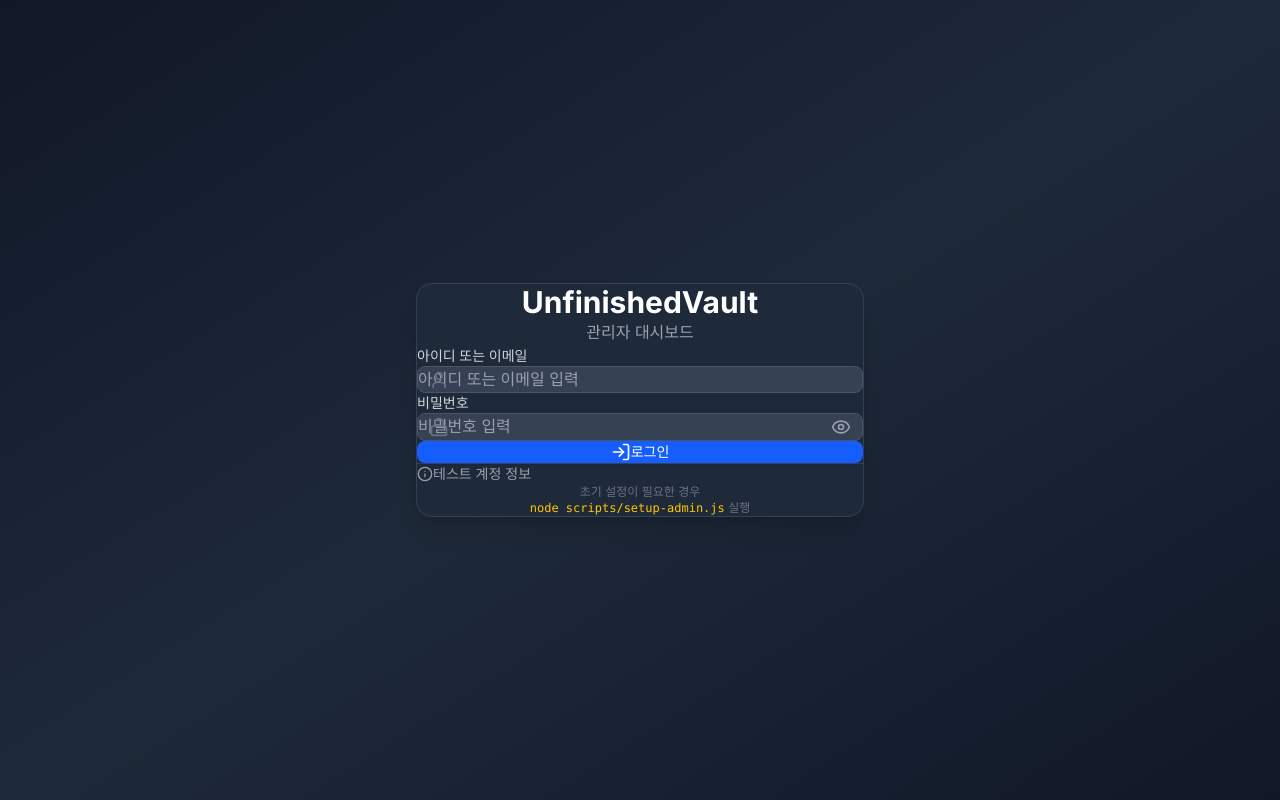
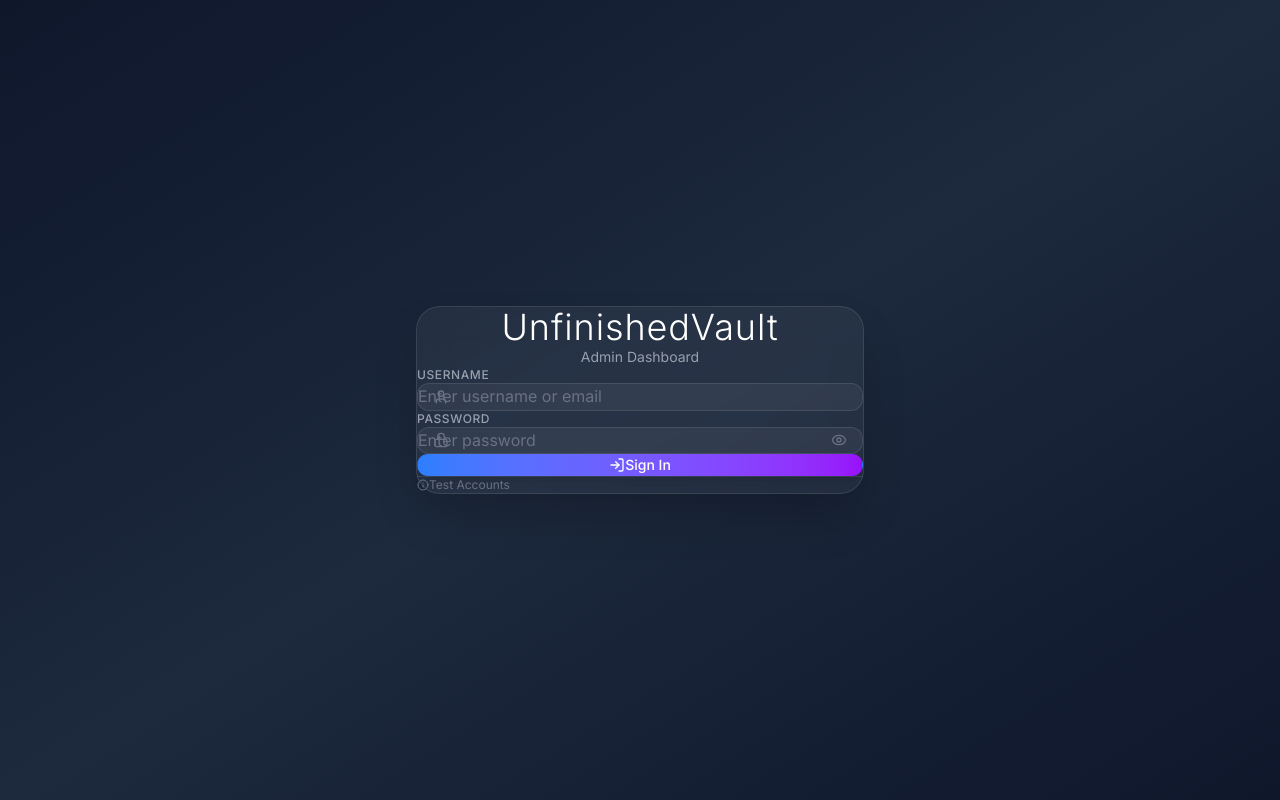
Before and after one commit to HelloWorldSagwa/UnfinishedVaultManager, a Next.js app: page /login in a window 1280 px wide. Built offline with nearby package versions, Linux system fonts and the light colour scheme.

Commit message:
Redesign: Minimal and modern login page UI with glassmorphism effect

```diff
--- a/src/app/(auth)/login/page.tsx
+++ b/src/app/(auth)/login/page.tsx
@@ -34,10 +34,8 @@ export default function LoginPage() {
       // 로그인 성공
       console.log('Login successful, redirecting to dashboard...')
       setLoading(false)
-      // Force redirect with timeout to ensure state updates
-      setTimeout(() => {
-        window.location.href = '/dashboard'
-      }, 100)
+      // Force redirect with replace to avoid history issues
+      window.location.replace('/dashboard')
     } catch (err: any) {
       setError('로그인 중 오류가 발생했습니다.')
       console.error('Login error:', err)
@@ -47,10 +45,10 @@ export default function LoginPage() {
 
   // 기본 계정 정보 (개발용)
   const defaultAccounts = [
-    { role: '최고 관리자', username: 'superadmin', password: 'Admin@2024!', badge: 'bg-red-500' },
-    { role: '일반 관리자', username: 'admin', password: 'Admin@2024!', badge: 'bg-blue-500' },
-    { role: '모더레이터', username: 'moderator', password: 'Mod@2024!', badge: 'bg-green-500' },
-    { role: '뷰어', username: 'viewer', password: 'View@2024!', badge: 'bg-gray-500' },
+    { role: 'Super Admin', username: 'superadmin', password: 'Admin@2024!', badge: 'bg-red-500' },
+    { role: 'Admin', username: 'admin', password: 'Admin@2024!', badge: 'bg-blue-500' },
+    { role: 'Moderator', username: 'moderator', password: 'Mod@2024!', badge: 'bg-green-500' },
+    { role: 'Viewer', username: 'viewer', password: 'View@2024!', badge: 'bg-gray-500' },
   ]
 
   const fillCredentials = (username: string, password: string) => {
@@ -59,64 +57,64 @@ export default function LoginPage() {
   }
 
   return (
-    <div className="min-h-screen flex items-center justify-center bg-gradient-to-br from-gray-900 via-gray-800 to-gray-900">
-      <div className="w-full max-w-md">
-        <div className="bg-gray-800 rounded-2xl shadow-xl p-8 border border-gray-700">
-          <div className="text-center mb-8">
-            <h1 className="text-3xl font-bold text-white mb-2">UnfinishedVault</h1>
-            <p className="text-gray-400">관리자 대시보드</p>
+    <div className="min-h-screen flex items-center justify-center bg-gradient-to-br from-slate-900 via-slate-800 to-slate-900">
+      <div className="w-full max-w-md mx-8">
+        <div className="bg-white/5 backdrop-blur-lg rounded-3xl shadow-2xl p-12 border border-white/10">
+          <div className="text-center mb-12">
+            <h1 className="text-4xl font-light text-white mb-3 tracking-wide">UnfinishedVault</h1>
+            <p className="text-gray-400 text-sm">Admin Dashboard</p>
           </div>
 
-          <form onSubmit={handleLogin} className="space-y-6">
+          <form onSubmit={handleLogin} className="space-y-8">
             <div>
-              <label htmlFor="username" className="block text-sm font-medium text-gray-300 mb-2">
-                아이디 또는 이메일
+              <label htmlFor="username" className="block text-xs font-medium text-gray-400 mb-3 uppercase tracking-wider">
+                Username
               </label>
               <div className="relative">
-                <User className="absolute left-3 top-1/2 transform -translate-y-1/2 h-5 w-5 text-gray-500" />
+                <User className="absolute left-4 top-1/2 transform -translate-y-1/2 h-4 w-4 text-gray-500" />
                 <input
                   id="username"
                   type="text"
                   value={username}
                   onChange={(e) => setUsername(e.target.value)}
-                  className="w-full pl-10 pr-3 py-2 bg-gray-700 border border-gray-600 rounded-lg text-white placeholder-gray-400 focus:outline-none focus:ring-2 focus:ring-blue-500 focus:border-transparent"
-                  placeholder="아이디 또는 이메일 입력"
+                  className="w-full pl-12 pr-4 py-3 bg-white/5 border border-white/10 rounded-xl text-white placeholder-gray-500 focus:outline-none focus:ring-1 focus:ring-white/20 focus:border-white/20 transition-all"
+                  placeholder="Enter username or email"
                   required
                 />
               </div>
             </div>
 
             <div>
-              <label htmlFor="password" className="block text-sm font-medium text-gray-300 mb-2">
-                비밀번호
+              <label htmlFor="password" className="block text-xs font-medium text-gray-400 mb-3 uppercase tracking-wider">
+                Password
               </label>
               <div className="relative">
-                <Lock className="absolute left-3 top-1/2 transform -translate-y-1/2 h-5 w-5 text-gray-500" />
+                <Lock className="absolute left-4 top-1/2 transform -translate-y-1/2 h-4 w-4 text-gray-500" />
                 <input
                   id="password"
                   type={showPassword ? 'text' : 'password'}
                   value={password}
                   onChange={(e) => setPassword(e.target.value)}
-                  className="w-full pl-10 pr-10 py-2 bg-gray-700 border border-gray-600 rounded-lg text-white placeholder-gray-400 focus:outline-none focus:ring-2 focus:ring-blue-500 focus:border-transparent"
-                  placeholder="비밀번호 입력"
+                  className="w-full pl-12 pr-12 py-3 bg-white/5 border border-white/10 rounded-xl text-white placeholder-gray-500 focus:outline-none focus:ring-1 focus:ring-white/20 focus:border-white/20 transition-all"
+                  placeholder="Enter password"
                   required
                 />
                 <button
                   type="button"
                   onClick={() => setShowPassword(!showPassword)}
-                  className="absolute right-3 top-1/2 transform -translate-y-1/2 text-gray-400 hover:text-gray-300"
+                  className="absolute right-4 top-1/2 transform -translate-y-1/2 text-gray-500 hover:text-gray-300 transition-colors"
                 >
                   {showPassword ? (
-                    <EyeOff className="h-5 w-5" />
+                    <EyeOff className="h-4 w-4" />
                   ) : (
-                    <Eye className="h-5 w-5" />
+                    <Eye className="h-4 w-4" />
                   )}
                 </button>
               </div>
             </div>
 
             {error && (
-              <div className="bg-red-900/50 border border-red-700 text-red-300 px-4 py-3 rounded-lg text-sm">
+              <div className="bg-red-500/10 border border-red-500/20 text-red-400 px-4 py-3 rounded-xl text-sm">
                 {error}
               </div>
             )}
@@ -124,76 +122,69 @@ export default function LoginPage() {
             <button
               type="submit"
               disabled={loading}
-              className="w-full flex justify-center items-center py-3 px-4 border border-transparent rounded-lg shadow-sm text-sm font-medium text-white bg-blue-600 hover:bg-blue-700 focus:outline-none focus:ring-2 focus:ring-offset-2 focus:ring-blue-500 disabled:opacity-50 disabled:cursor-not-allowed transition-colors"
+              className="w-full flex justify-center items-center py-4 px-6 border border-transparent rounded-xl shadow-lg text-sm font-medium text-white bg-gradient-to-r from-blue-500 to-purple-600 hover:from-blue-600 hover:to-purple-700 focus:outline-none focus:ring-2 focus:ring-offset-2 focus:ring-purple-500 disabled:opacity-50 disabled:cursor-not-allowed transition-all transform hover:scale-[1.02]"
             >
               {loading ? (
                 <div className="animate-spin rounded-full h-5 w-5 border-b-2 border-white" />
               ) : (
                 <>
-                  <LogIn className="mr-2 h-5 w-5" />
-                  로그인
+                  <LogIn className="mr-2 h-4 w-4" />
+                  Sign In
                 </>
               )}
             </button>
           </form>
 
           {/* 개발용 테스트 계정 정보 */}
-          <div className="mt-6 pt-6 border-t border-gray-700">
+          <div className="mt-8 pt-8 border-t border-white/10">
             <button
               type="button"
               onClick={() => setShowDefaultAccounts(!showDefaultAccounts)}
-              className="flex items-center text-sm text-gray-400 hover:text-gray-300 transition-colors"
+              className="flex items-center text-xs text-gray-500 hover:text-gray-300 transition-colors"
             >
-              <Info className="mr-1 h-4 w-4" />
-              테스트 계정 정보
+              <Info className="mr-2 h-3 w-3" />
+              Test Accounts
             </button>
 
             {showDefaultAccounts && (
               <div className="mt-4 space-y-2">
-                <p className="text-xs text-gray-500 mb-3">
-                  아래 계정을 클릭하면 자동으로 입력됩니다
+                <p className="text-xs text-gray-600 mb-3">
+                  Click to auto-fill credentials
                 </p>
                 {defaultAccounts.map((account) => (
                   <button
                     key={account.username}
                     type="button"
                     onClick={() => fillCredentials(account.username, account.password)}
-                    className="w-full text-left p-3 bg-gray-700/50 hover:bg-gray-700 rounded-lg transition-colors group"
+                    className="w-full text-left p-3 bg-white/5 hover:bg-white/10 rounded-lg transition-all group"
                   >
                     <div className="flex items-center justify-between">
                       <div className="flex items-center space-x-3">
-                        <span className={`inline-block px-2 py-1 text-xs font-medium text-white rounded ${account.badge}`}>
+                        <span className={`inline-block px-2 py-1 text-xs font-medium text-white rounded-md ${account.badge} bg-opacity-80`}>
                           {account.role}
                         </span>
                         <div>
                           <p className="text-sm text-gray-300 font-medium">
                             {account.username}
                           </p>
-                          <p className="text-xs text-gray-500">
+                          <p className="text-xs text-gray-600">
                             {account.password}
                           </p>
                         </div>
                       </div>
-                      <span className="text-gray-500 group-hover:text-gray-300 text-xs">
-                        클릭
+                      <span className="text-gray-600 group-hover:text-gray-400 text-xs">
+                        →
                       </span>
                     </div>
                   </button>
                 ))}
-                <div className="mt-3 p-3 bg-yellow-900/30 border border-yellow-700/50 rounded-lg">
-                  <p className="text-xs text-yellow-400">
-                    ⚠️ 프로덕션 환경에서는 반드시 비밀번호를 변경하세요!
+                <div className="mt-3 p-3 bg-yellow-500/10 border border-yellow-500/20 rounded-lg">
+                  <p className="text-xs text-yellow-500">
+                    ⚠️ For development only
                   </p>
                 </div>
               </div>
             )}
-          </div>
-
-          <div className="mt-6 text-center">
-            <p className="text-xs text-gray-500">
-              초기 설정이 필요한 경우 <br />
-              <code className="text-yellow-400">node scripts/setup-admin.js</code> 실행
-            </p>
           </div>
         </div>
       </div>
```
